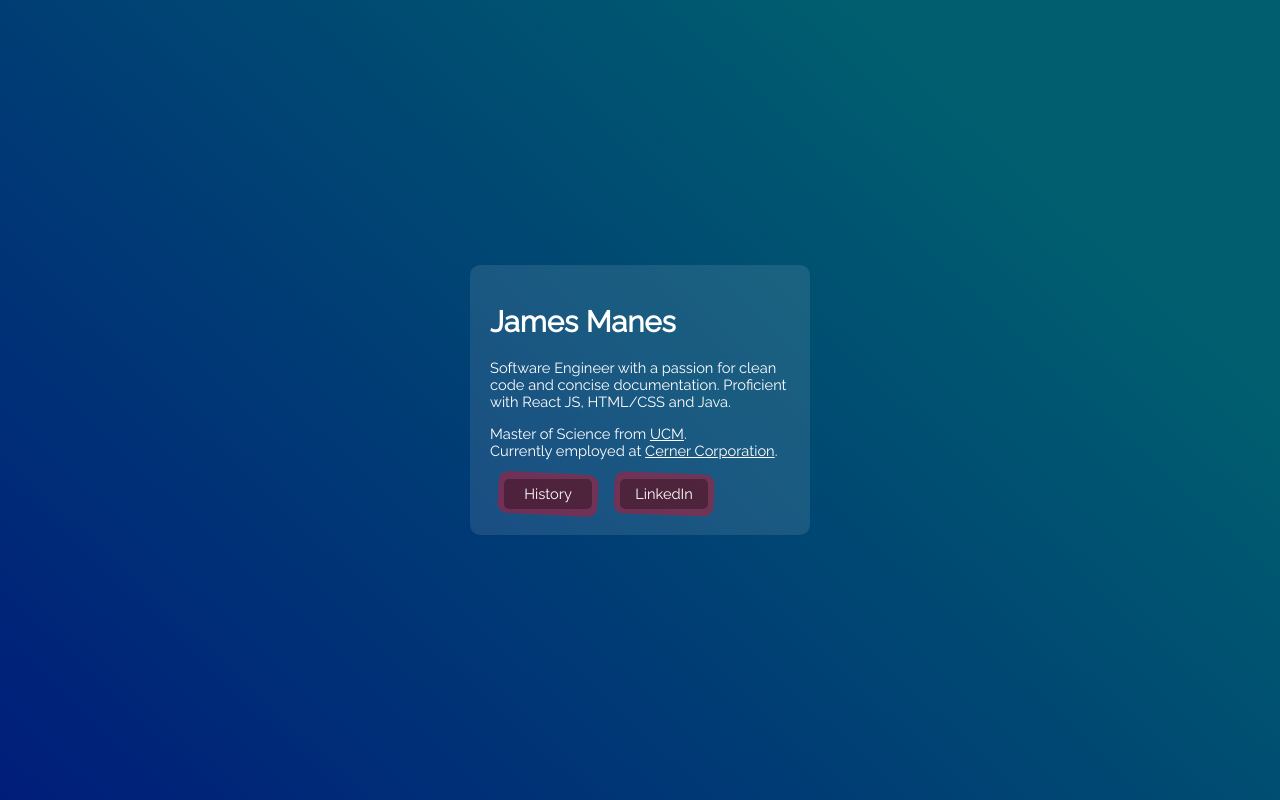
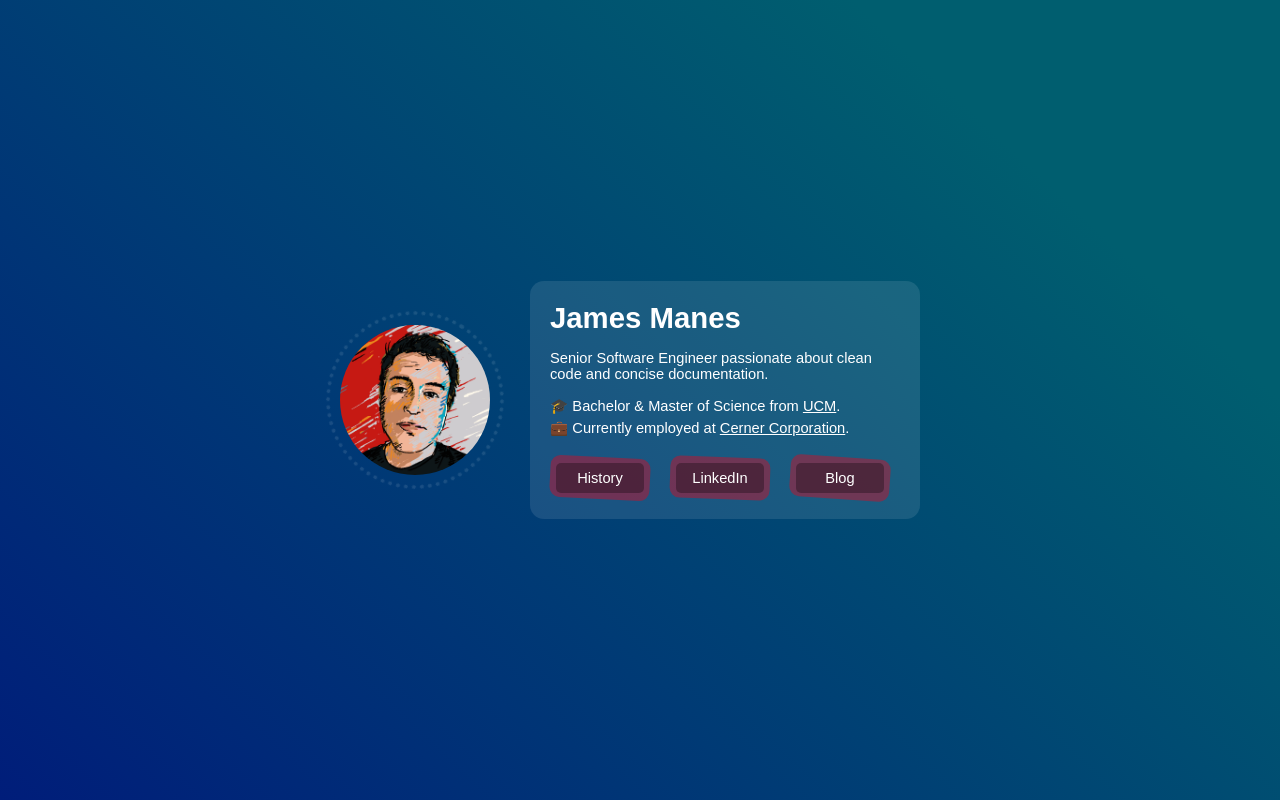
Before and after one commit to jamesmanes/jmanes.me, a React app: page / in a window 1280 px wide. Built offline with nearby package versions, Linux system fonts and the light colour scheme.

Commit message:
Initial working copy.

```diff
--- a/package.json
+++ b/package.json
@@ -18,8 +18,7 @@
         "@babel/preset-react": "^7.16.0",
         "babel-loader": "^8.2.0",
         "babel-plugin-styled-components": "^2.0.0",
-        "css-loader": "^6.6.0",
-        "style-loader": "^3.3.0",
+        "url-loader": "^4.1.1",
         "html-webpack-plugin": "^5.5.0",
         "webpack-dev-server": "^4.7.0",
         "webpack": "^5.69.0",
--- a/src/index.html
+++ b/src/index.html
@@ -5,11 +5,14 @@
 
     <meta name="viewport" content="width=device-width, initial-scale=1"/>
 
-    <link href="https://fonts.googleapis.com/css?family=Raleway"
-            rel="stylesheet"/>
     <script defer src="bundle.js"></script>
     <style type="text/css">
         body {
+            font-family: -apple-system, BlinkMacSystemFont, 'Segoe UI', 'Roboto', 'Oxygen',
+                'Ubuntu', 'Cantarell', 'Fira Sans', 'Droid Sans', 'Helvetica Neue',
+                sans-serif;
+            -webkit-font-smoothing: antialiased;
+            -moz-osx-font-smoothing: grayscale;
             background: #005e6f linear-gradient(223deg, #005e6f 20%, #001d7a);
             height: 100vh;
             width: 100vw;
--- /dev/null
+++ b/src/js/components/About.jsx
@@ -0,0 +1,52 @@
+import React from 'react';
+import styled from 'styled-components';
+
+/**
+ * A component that displays a name and biography.
+ *
+ * @author James Manes (admin@jmanes.com)
+ */
+const About = () => {
+
+    const About = styled.div`
+
+    `
+    const Link = styled.a`
+        color: white;
+    `
+    const Header = styled.h1`
+        margin: 0;
+    `
+
+    const Biography = styled.p`
+    `
+
+    const Paragraph = styled.p`
+        margin-bottom: 4px;
+        :last-child {
+            margin-top: 2px;
+        }
+    `
+
+    return(
+        <About>
+            <Header>James Manes</Header>
+            <div>
+                <Biography>
+                    Senior Software Engineer passionate about clean code and concise
+                    documentation.
+                </Biography>
+                <Paragraph>
+                🎓 Bachelor & Master of Science from <Link rel="noopener noreferrer"
+                        href="https://ucmo.edu" target="_blank">UCM</Link>.
+                </Paragraph>
+                <Paragraph>
+                💼 Currently employed at <Link rel="noopener noreferrer"
+                        href="https://www.cerner.com/" target="_blank">Cerner Corporation</Link>.
+                </Paragraph>
+            </div>
+        </About>
+    );
+}
+
+export default About;
--- a/src/js/components/AboutPane.jsx
+++ /dev/null
@@ -1,40 +0,0 @@
-import React from 'react';
-import styled from 'styled-components';
-
-/**
- * Represents the about view which displays a photo and biography.
- *
- * @author James Manes
- */
-const AboutPane = () => {
-
-    const About = styled.div`
-
-    `
-    const Link = styled.a`
-        color: white;
-    `
-
-    return(
-        <About>
-            <div id="photo"></div>
-            <h1>James Manes</h1>
-            <div id="biography">
-                <p>
-                Software Engineer with a passion for clean code and concise
-                documentation. Proficient with React JS, HTML/CSS and Java.
-                </p>
-                <p>
-                Master of Science from <Link rel="noopener noreferrer"
-                href="https://ucmo.edu" target="_blank">UCM</Link>.
-                <br/>
-                Currently employed at <Link rel="noopener noreferrer"
-                href="https://www.cerner.com/" target="_blank">Cerner
-                Corporation</Link>.
-                </p>
-            </div>
-        </About>
-    );
-}
-
-export default AboutPane;
--- a/src/js/components/App.jsx
+++ b/src/js/components/App.jsx
@@ -1,16 +1,37 @@
 import React from 'react';
-import Container from './Container';
-import AboutPane from './AboutPane';
+import styled from 'styled-components';
+import About from './About';
 import Navigation from './Navigation';
-import BackgroundGrid from './BackgroundGrid';
+import Avatar from './Avatar';
 
+/**
+ * Main application component.
+ */
 const App = () => {
+    const Container = styled.div`
+        background-color: rgba(255, 255, 255, 0.1);
+        font-family: "Raleway", sans-serif;
+        border-radius: 14px;
+        font-size: 11pt;
+        width: 350px;
+        color: white;
+        padding: 20px;
+        margin: 20px;
+    `
+    const OuterContainer = styled.div`
+        display: flex;
+        align-items: center;
+        justify-content: center;
+    `
 
     return (
-        <Container>
-            <AboutPane/>
-            <Navigation/>
-        </Container>
+        <OuterContainer>
+            <Avatar/>
+            <Container>
+                <About/>
+                <Navigation/>
+            </Container>
+        </OuterContainer>
     )
 }
 
--- /dev/null
+++ b/src/js/components/Avatar.jsx
@@ -0,0 +1,32 @@
+import styled, { keyframes} from 'styled-components';
+import Image from '../../img/photo.jpg';
+
+const rotate = keyframes`
+    to {
+        transform: rotate(360deg);
+    }
+`
+
+const Avatar = styled.div`
+    background-image: url(${Image});
+    background-size: 100%;
+    outline-offset: 10px;
+    border-radius: 100%;
+    margin-right: 20px;
+    width: 150px;
+    height: 150px;
+    position: relative;
+    :before {
+        animation: ${rotate} 60s linear infinite;
+        outline: 4px dotted rgba(255, 255, 255, 0.1);
+        postion: absolute;
+        display: block;
+        border-radius: 100%;
+        outline-offset: 10px;
+        width: 150px;
+        height: 150px;
+        content: '';
+    }
+`
+
+export default Avatar;
--- /dev/null
+++ b/src/js/components/Button.jsx
@@ -0,0 +1,47 @@
+import React from 'react';
+import styled from 'styled-components';
+
+const Button = ({ children, angle, href }) => {
+    const OuterButton = styled.a`
+        border-radius: 10px;
+        display: inline-block;
+        background: rgba(240, 0, 20, 0.4);
+        text-decoration: none;
+        text-align: center;
+        line-height: 30px;
+        min-width: 100px;
+        margin-left: 20px;
+        user-select: none;
+        color: white;
+        transform: rotate(${props => props.angle}deg);
+        transition: transform .2s;
+        :first-child {
+            margin-left: 0;
+        }
+        :hover {
+            text-decoration: underline;
+            transform: scale(1.2);
+            cursor: pointer;
+        }
+        :focus {
+            outline: 4px solid rgba(0, 0, 0, 0.3);
+        }
+    `
+    const InnerButton = styled.div`
+        border-radius: 5px;
+        background: rgba(0, 0, 0, 0.3);
+        margin: 6px;
+        transform: rotate(-${props => props.angle}deg);
+
+    `
+
+    return (
+        <OuterButton angle={angle} href={href} rel="noopener noreferrer" target="_blank">
+            <InnerButton angle={angle}>
+                {children}
+            </InnerButton>
+        </OuterButton>
+    )
+}
+
+export default Button;
--- a/src/js/components/Container.jsx
+++ /dev/null
@@ -1,13 +0,0 @@
-import styled from 'styled-components';
-
-const Container = styled.div`
-    background-color: rgba(255, 255, 255, 0.1);
-    font-family: "Raleway", sans-serif;
-    font-size: 11pt;
-    color: white;
-    width: 300px;
-    border-radius: 10px;
-    padding: 20px;
-`
-
-export default Container;
--- a/src/js/components/Navigation.jsx
+++ b/src/js/components/Navigation.jsx
@@ -1,57 +1,31 @@
 import React from 'react';
-import styled, { keyframes} from 'styled-components';
+import styled from 'styled-components';
+import Button from './Button';
 
 /**
- * Represents the navigation bar.
+ * Navigation bar component.
  *
  * @author James Manes (admin@jmanes.com)
  */
 const Navigation = () => {
 
     const randomAngle = () => {
-        return Math.floor((Math.random() * 3) + 1);
+        return Math.floor((Math.random() * 4) + 1);
     }
 
-    const angle1 = randomAngle();
-    const angle2 = randomAngle();
-
-    const Button = styled.a`
-        border-radius: 10px;
-        display: inline-block;
-        background: rgba(240, 0, 20, 0.4);
-        text-decoration: none;
-        text-align: center;
-        line-height: 30px;
-        min-width: 100px;
-        margin-right: 8px;
-        margin-left: 8px;
-        user-select: none;
-        color: white;
-        transform: rotate(${props => props.angle}deg);
-    `
-    const InnerButton = styled.div`
-        border-radius: 5px;
-        background: rgba(0, 0, 0, 0.3);
-        margin: 6px;
-        transform: rotate(-${props => props.angle}deg);
-
+    const ButtonContainer = styled.div`
+        margin-top: 20px
     `
 
     return(
-        <div id="navigation">
+        <ButtonContainer>
             <Button href="http://stackoverflow.com/story/jmanes"
-                    rel="noopener noreferrer" target="_blank"
-                    className="navigation-item"
-                    angle={angle1}>
-                <InnerButton angle={angle1}>History</InnerButton>
-            </Button>
+                    angle={randomAngle()}>History</Button>
             <Button href="https://www.linkedin.com/in/jamesmanes"
-                    rel="noopener noreferrer" target="_blank"
-                    className="navigation-item"
-                    angle={angle2}>
-                <InnerButton angle={angle2}>LinkedIn</InnerButton>
-            </Button>
-        </div>
+                    angle={randomAngle()}>LinkedIn</Button>
+            <Button href="https://jmanes.blog"
+                    angle={randomAngle()}>Blog</Button>
+        </ButtonContainer>
     );
 }
 
--- a/webpack.common.js
+++ b/webpack.common.js
@@ -35,9 +35,12 @@ module.exports = {
 				}
 			},
 			{
-				test: /\.css$/i,
-				exclude: /node_modules/,
-				use: ['style-loader', 'css-loader']
+				test: /\.jpg$/i,
+				use: [
+					{
+						loader: 'url-loader'
+					}
+				]
 			}
 		]
 	},
```
Also changed, not shown: src/js/components/MainView.jsx (deleted, +0 -59 lines), src/img/photo.jpg (added), 1 other file (tests, documents, lock files or other folders).
